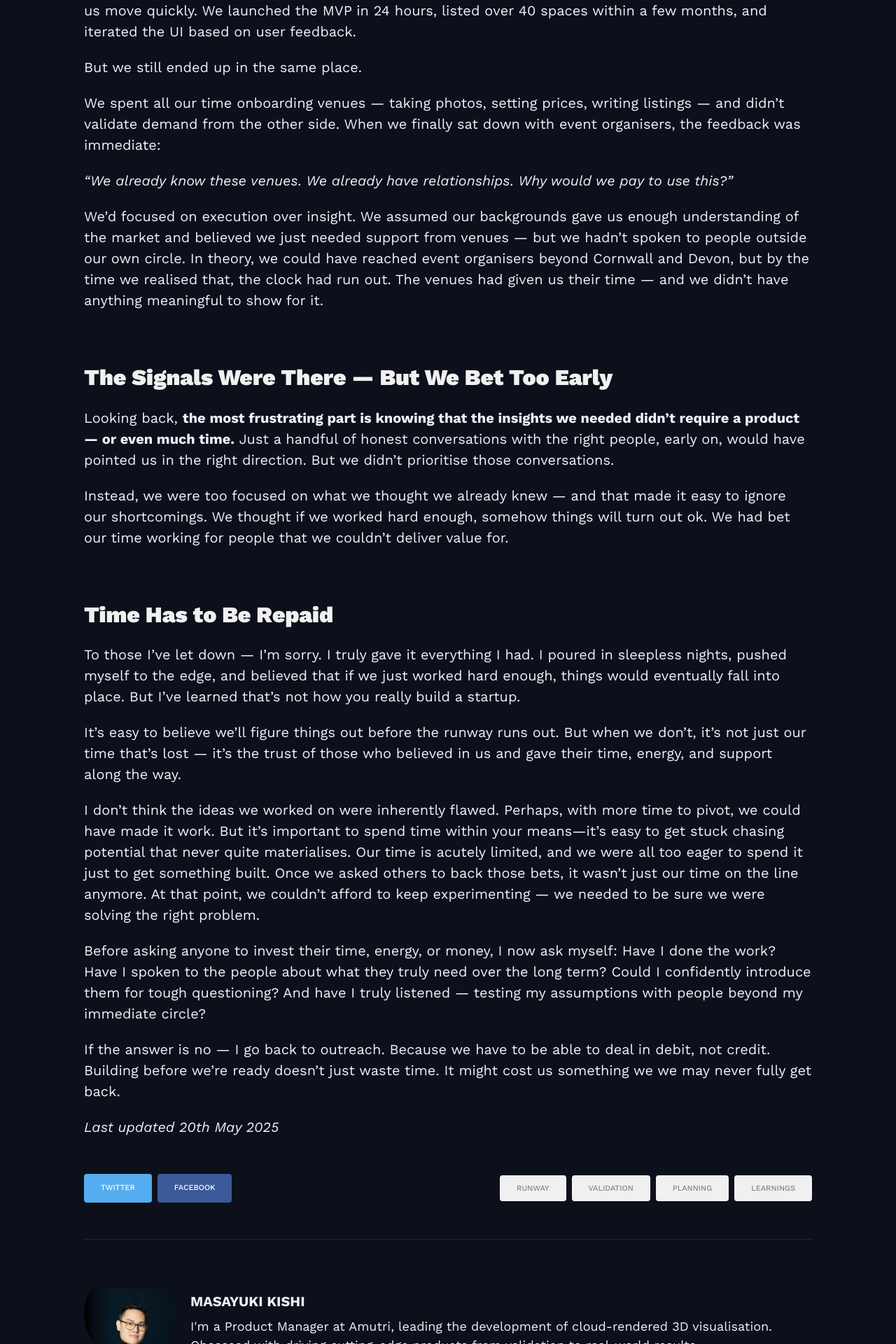
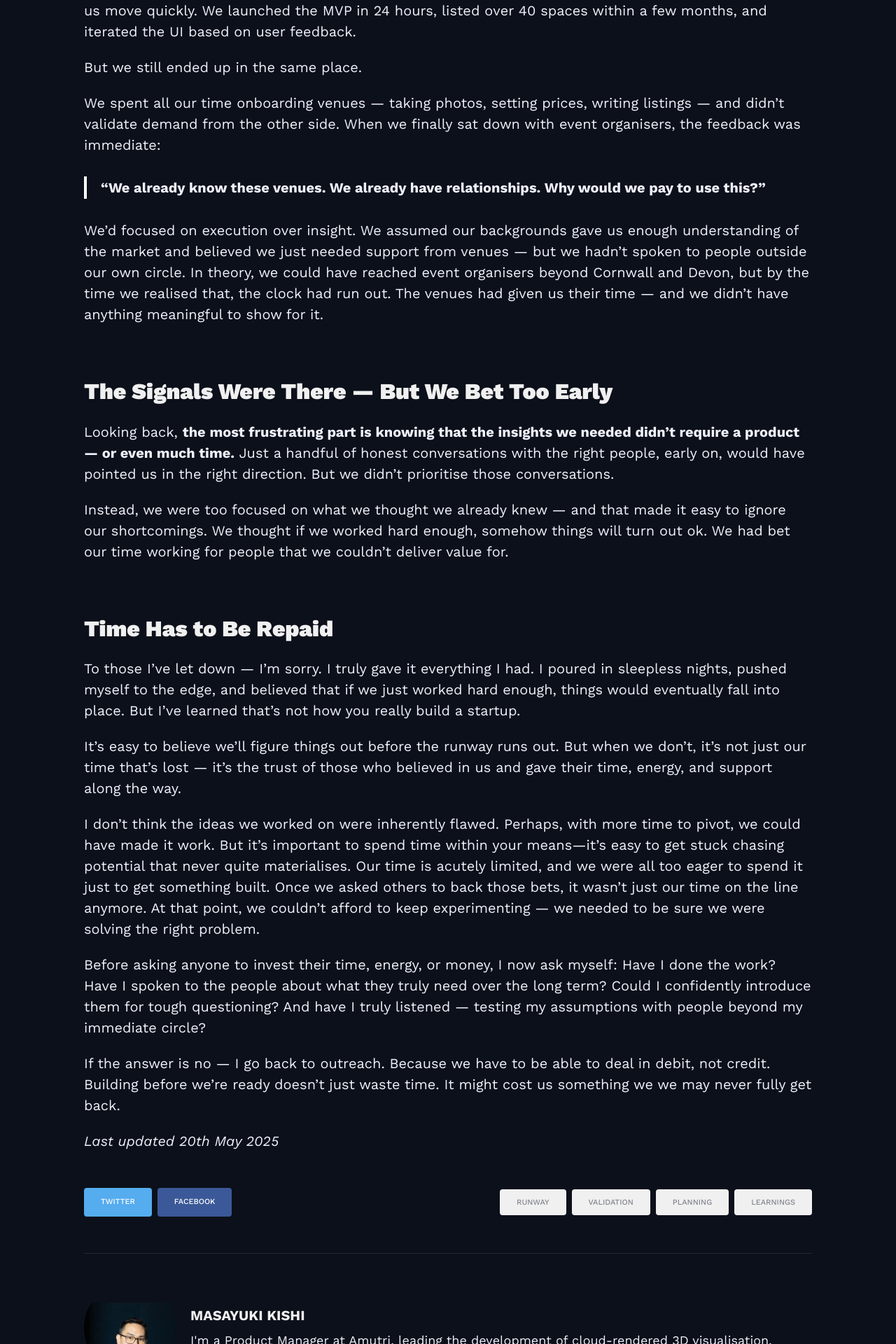
Before and after one commit to mkishi1221/mkishi1221.github.io, a Jekyll site: the page built from _posts/2025-05-13-Building product in debit not credit.markdown, in a window 1280 px wide. Shown: the part 2465-4385 px from the top of the page at 70% size. Built offline with Jekyll 4.4.1, drawn with Linux system fonts in a browser that asks for light colours; nearby versions of some CDN libraries; comment, search, counter and statistics services are not loaded.

Commit message:
Update blockstyle quote

```diff
--- a/_posts/2025-05-13-Building product in debit not credit.markdown
+++ b/_posts/2025-05-13-Building product in debit not credit.markdown
@@ -35,7 +35,7 @@ But we still ended up in the same place.
 
 We spent all our time onboarding venues — taking photos, setting prices, writing listings — and didn’t validate demand from the other side. When we finally sat down with event organisers, the feedback was immediate:
 
-*“We already know these venues. We already have relationships. Why would we pay to use this?”*
+>**“We already know these venues. We already have relationships. Why would we pay to use this?”**
 
 We’d focused on execution over insight. We assumed our backgrounds gave us enough understanding of the market and believed we just needed support from venues — but we hadn’t spoken to people outside our own circle. In theory, we could have reached event organisers beyond Cornwall and Devon, but by the time we realised that, the clock had run out. The venues had given us their time — and we didn’t have anything meaningful to show for it.
 
--- a/_sass/2-base/_base.scss
+++ b/_sass/2-base/_base.scss
@@ -72,65 +72,35 @@ h6 {
 
 blockquote {
   position: relative;
-  padding: 68px 0;
-  margin: 68px -130px;
-  font-size: 44px;
-  line-height: 1;
-  font-weight: 900;
-  font-style: italic;
-  text-align: center;
-  color: var(--heading-font-color);
-
-  &::after,
-  &::before {
-    content: "";
-    position: absolute;
-    display: block;
-    width: 100%;
-    height: 1px;
-    border-top: 1px dashed var(--text-color);
-  }
-
-  &::after {
-    top: 0;
-  }
-
-  &::before {
-    bottom: 0;
-  }
+  padding: 0 0 0 20px;
+  margin: 30px 0;
+  line-height: 1.6;
+  border-left: 4px solid white;
 
   p {
     margin-bottom: 10px;
   }
 
   cite {
-    display: inline-block;
+    display: block;
     margin-top: 8px;
-    font-size: 14px;
-    font-weight: 900;
-    font-style: italic;
-    color: var(--heading-font-color);
+    font-size: 0.9em;
+    font-weight: 500;
+    font-style: normal;
+    color: var(--text-color);
     &::after,
     &::before {
       content: " – ";
     }
   }
 
-  @media only screen and (max-width: 1140px) {
-    margin: 68px -90px;
-    font-size: 40px;
-  }
-
   @media only screen and (max-width: $desktop) {
-    padding: 48px 0;
-    margin: 48px 0;
-    font-size: 28px;
+    font-size: 1.1em;
   }
 
   @media only screen and (max-width: $mobile) {
-    padding: 40px 0;
-    margin: 40px 0;
-    font-size: 21px;
+    font-size: 1em;
+    padding-left: 15px;
   }
 }
 
```
Also changed, not shown: 2 other files.
